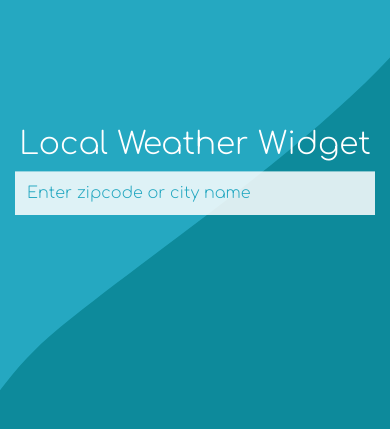
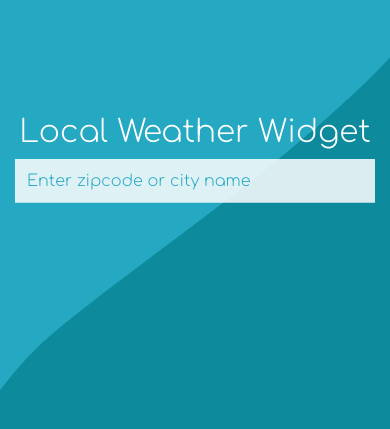
Before and after one commit to joemilbach/Weather-React, a React (Create React App) app: page / in a window 390 px wide. Shown: the part 185-614 px from the top of the page. Built offline with nearby package versions, Linux system fonts and the light colour scheme.

Commit message:
Adjust vector assets

```diff
--- a/src/App.js
+++ b/src/App.js
@@ -106,7 +106,7 @@ class ZipSearch extends React.Component {
           weather: result
         })
         this.weatherLocation(result.coord.lat,result.coord.lon)
-        event.target.blur()
+        target.blur();
       })
       .catch((error) => {
         console.log('Fetch error:', error.message)
--- a/src/custom.scss
+++ b/src/custom.scss
@@ -415,7 +415,7 @@ h1 {
 
     &.centered {
       .intro {
-        transform: translateY(35vh);
+        transform: translateY(33.5vh);
       }
     }
   }
```
